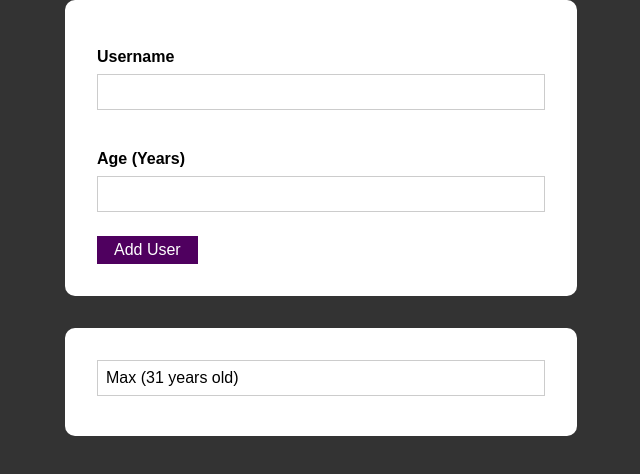
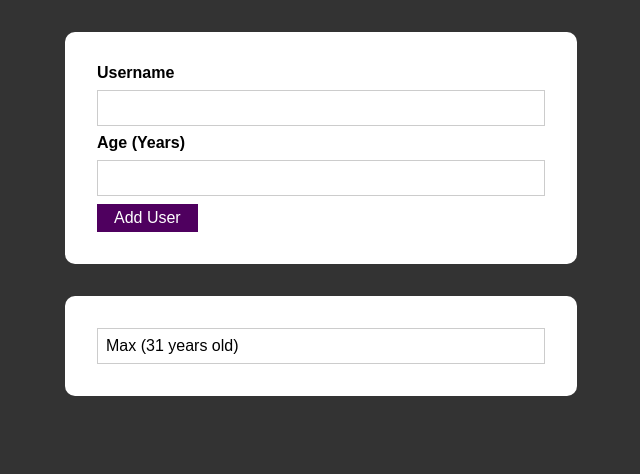
Before and after one commit to kevinoverworked/react-assignment-user-adding, a React (Create React App) app: page / in a window 1280 px wide. Shown: the top 474 px of the page, without its empty margins (319-959 px from the left). Built offline with nearby package versions, Linux system fonts and the light colour scheme.

Commit message:
Tweaked styling

```diff
--- a/src/components/AddUser/AddUser.module.css
+++ b/src/components/AddUser/AddUser.module.css
@@ -1,5 +1,5 @@
 .input {
-    padding: 1rem 0;
+    padding: 0;
   }
 
   .input label {
--- a/src/components/UI/Card.module.css
+++ b/src/components/UI/Card.module.css
@@ -2,7 +2,6 @@
     max-width: 40%;
     background-color: #ffffff;
     border-radius: 10px;
-    margin: 0 auto;
     padding: 2rem;
-    margin-bottom: 2rem;
+    margin: 2rem auto;
 }
--- a/src/components/Users/UsersItem.module.css
+++ b/src/components/Users/UsersItem.module.css
@@ -3,3 +3,7 @@
     padding: 0.5rem;
     margin-bottom: 0.5rem;
 }
+
+.item:last-child {
+    margin-bottom: 0;
+}
```
